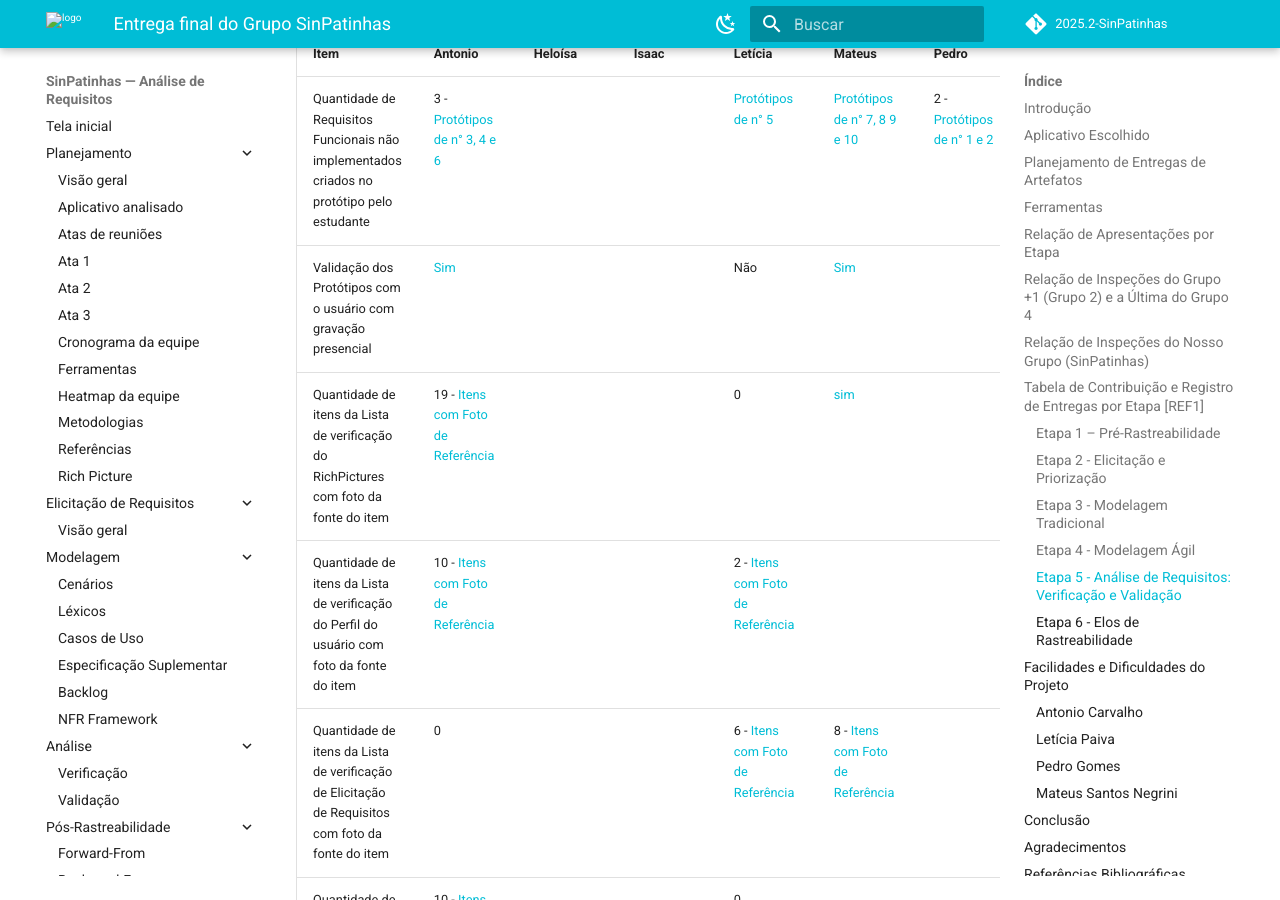
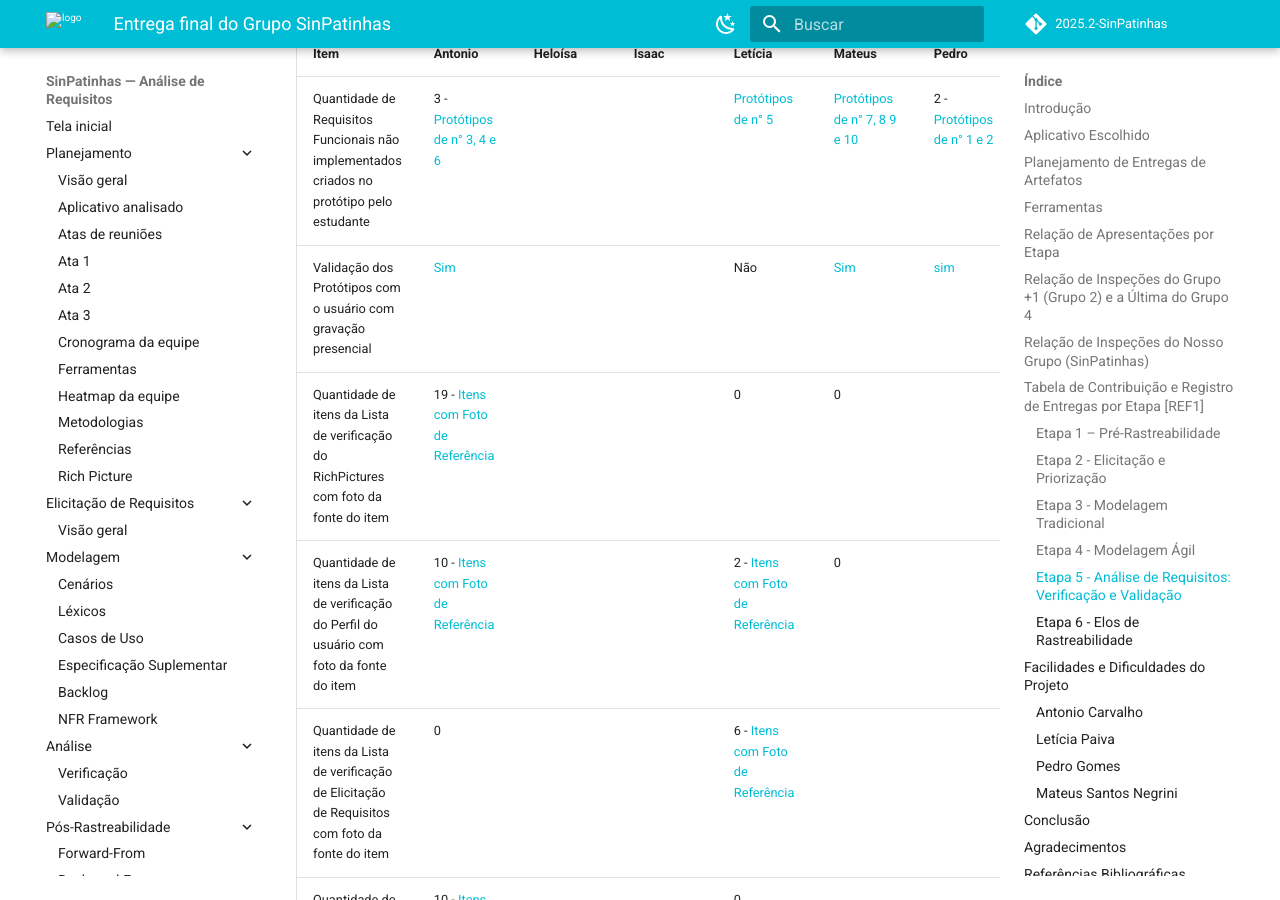
Before and after one commit to Requisitos-de-Software/2025.2-SinPatinhas, an MkDocs documentation site: the page built from docs/entrega_final/entrega_final.md, in a window 1280 px wide and 900 px high, scrolled down 9928 px. Built offline with MkDocs 1.6.1 and Material for MkDocs 9.7.7, drawn with Linux system fonts in a browser that asks for light colours; comment, search, counter and statistics services are not loaded.

Commit message:
Entrega final

```diff
--- a/docs/entrega_final/entrega_final.md
+++ b/docs/entrega_final/entrega_final.md
@@ -169,10 +169,10 @@ As **ferramentas manuseadas ao longo do desenvolvimento do projeto** apresentam-
 | Item | Antonio | Heloísa | Isaac | Letícia | Mateus | Pedro |
 |------|----------|----------|----------|----------|----------|----------|
 | Quantidade de Requisitos Funcionais não implementados criados no protótipo pelo estudante  | 3 - [Protótipos de n° 3, 4 e 6](../analise/prototipos.md#protótipos---antonio-carvalho) | |   |[Protótipos de n° 5](../analise/prototipos?id=prototipo05)  | [Protótipos de n° 7, 8 9 e 10](../analise/prototipos.md#protótipos---mateus-santos-negrini)  |   2 - [Protótipos de n° 1 e 2](../analise/prototipos.md#prototipo01) |
-| Validação dos Protótipos com o usuário com gravação presencial | [Sim](../analise/prototipos.md#protótipos---antonio-carvalho) | |   | Não  | [Sim](../analise/prototipos.md#protótipos---mateus-santos-negrini)  |   |
-| Quantidade de itens da Lista de verificação do RichPictures com foto da fonte do item | 19 - [Itens com Foto de Referência](../analise/verificacao_geral.md#tabela-de-verificação-da-rich-picture) || | 0 |[sim](../analise/prototipos.md#prototipo02)|
-| Quantidade de itens da Lista de verificação do Perfil do usuário com foto da fonte do item | 10 - [Itens com Foto de Referência](../analise/verificacao_geral.md#tabela-de-verificação-perfil-de-usuário) ||| 2 - [Itens com Foto de Referência](../analise/verificacao_geral.md#tabela-de-verificação-perfil-de-usuário) ||
-| Quantidade de itens da Lista de verificação de Elicitação de Requisitos com foto da fonte do item | 0 ||| 6 - [Itens com Foto de Referência](../analise/verificacao_geral?id=tabela-de-verificação-técnica-de-elicitação-entrevista) | 8 - [Itens com Foto de Referência](../analise/verificacao_geral?id=tabela-de-verificação-técnica-de-elicitação-entrevista) |
+| Validação dos Protótipos com o usuário com gravação presencial | [Sim](../analise/prototipos.md#protótipos---antonio-carvalho) | |   | Não  | [Sim](../analise/prototipos.md#protótipos---mateus-santos-negrini)  | [sim](../analise/prototipos.md#prototipo02)  |
+| Quantidade de itens da Lista de verificação do RichPictures com foto da fonte do item | 19 - [Itens com Foto de Referência](../analise/verificacao_geral.md#tabela-de-verificação-da-rich-picture) || | 0 |0|
+| Quantidade de itens da Lista de verificação do Perfil do usuário com foto da fonte do item | 10 - [Itens com Foto de Referência](../analise/verificacao_geral.md#tabela-de-verificação-perfil-de-usuário) ||| 2 - [Itens com Foto de Referência](../analise/verificacao_geral.md#tabela-de-verificação-perfil-de-usuário) |0|
+| Quantidade de itens da Lista de verificação de Elicitação de Requisitos com foto da fonte do item | 0 ||| 6 - [Itens com Foto de Referência](../analise/verificacao_geral?id=tabela-de-verificação-técnica-de-elicitação-entrevista) || |8 - [Itens com Foto de Referência](../analise/verificacao_geral?id=tabela-de-verificação-técnica-de-elicitação-entrevista) |
 | Quantidade de itens da Lista de verificação da Priorização de Requisitos Elicitados com foto da fonte  | 10 - [Itens com Foto de Referência](../analise/verificacao_geral.md#tabela-de-verificação---moscow) ||| 0 ||
 | Quantidade de itens da Lista de verificação de Cenarios com foto da fonte do item| 5 - [Itens com Foto de Referência](../analise/verificacao_geral.md#tabela-de-verificação--cenários) ||| 6 - [Itens com Foto de Referência](../analise/verificacao_geral.md#tabela-de-verificação--cenários) | 7 - [Itens com Foto de Referência](../analise/verificacao_geral.md#tabela-de-verificação--cenários)|
 | Quantidade de itens da Lista de verificação de Lexicos com foto da fonte do item | 0 ||| 0 ||
```
